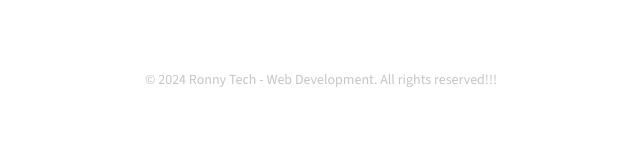
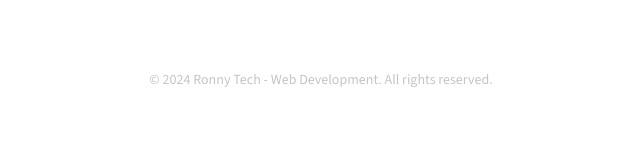
Before and after one commit to RonnyTech1/pet-adoption, a plain HTML site: page index.html in a window 1280 px wide. Shown: the part 1807-1964 px from the top of the page, 319-959 px from the left. Drawn offline with nearby package versions, Linux system fonts and the light colour scheme.

Commit message:
Fixed footer text

```diff
--- a/index.html
+++ b/index.html
@@ -177,7 +177,7 @@
   </div>
 
   <footer class="site-footer">
-    <p>&copy; 2024 Ronny Tech - Web Development. All rights reserved!!!</p>
+    <p>&copy; 2024 Ronny Tech - Web Development. All rights reserved.</p>
   </footer>
 </body>
 
```
